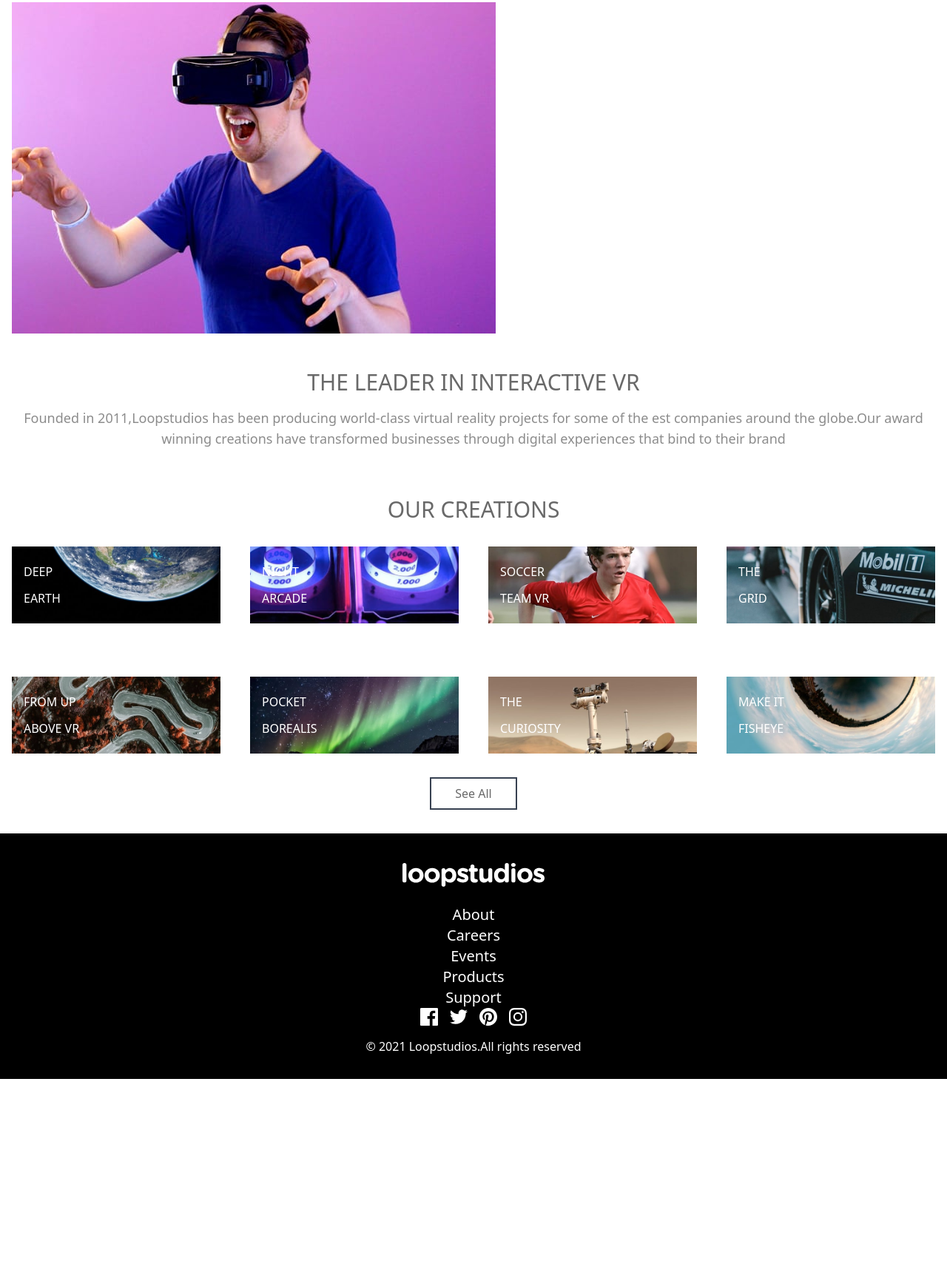
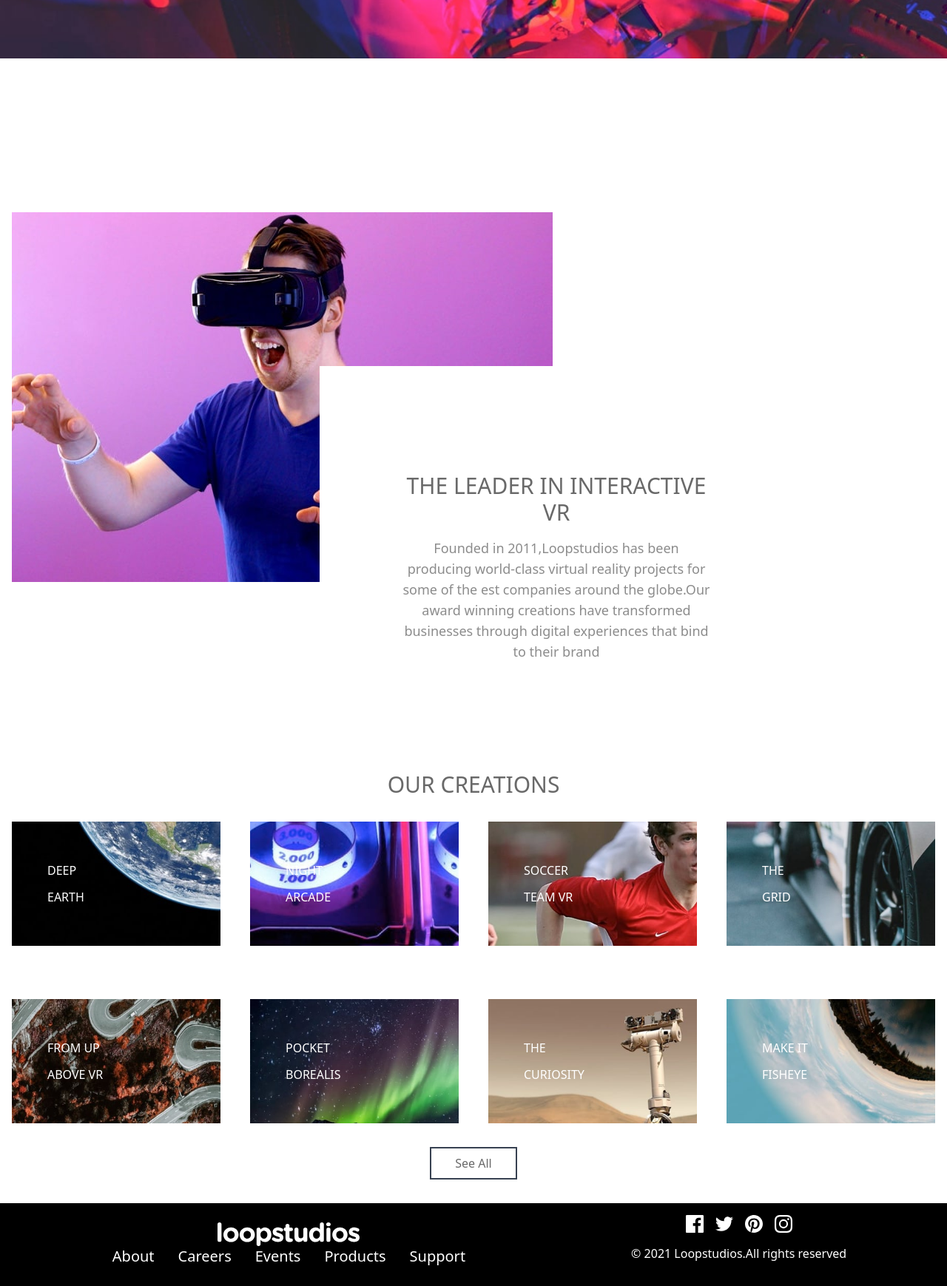
Before and after one commit to 722sofiaameh/loopStudioLandingPage, a website: page index.html in a window 1280 px wide. Shown: the part 469-2208 px from the top of the page at 74% size. Before the commit the page ends 1928 px from the top, so only its background shows below. Drawn offline with nearby package versions, Linux system fonts and the light colour scheme.

Commit message:
add desktop design

```diff
--- a/index.html
+++ b/index.html
@@ -15,14 +15,16 @@
     <link href="../dist/output.css" rel="stylesheet" />
   </head>
 
-  <body class="">
+  <body class="mx-auto">
     <header
-      class="bg-[url('images/mobile/image-hero.jpg')] bg-cover bg-no-repeat pb-40"
+      class="bg-[url('../images/mobile/image-hero.jpg')] bg-cover bg-no-repeat pb-40 md:bg-[url('../images/desktop/image-hero.jpg')] md:bg-cover"
     >
-      <nav class="p-5 md:flex md:items-center md:justify-between gap-x-12">
+      <nav
+        class="p-5 md:flex md:items-center md:justify-between gap-x-12 md:py-10 md:mx-auto md:container"
+      >
         <div class="flex justify-between items-center">
           <div class="text-2xl font-[Poppins] cursor-pointer">
-            <img class="h-10 inline" src="images/logo.svg" />
+            <img class="h-10 inline" src="./images/logo.svg" />
           </div>
           <div class="text-3xl cursor-pointer mx-2 md:hidden block">
             <ion-icon name="menu" onclick="Menu(this)" class="text-white">
@@ -33,43 +35,41 @@
           class="md:flex md:items-center md:z-auto md:static absolute md:bg-inherit bg-black text-white w-full left-0 md:w-auto md:py-0 py-4 md:pl-0 pl-7 md:opacity-100 opacity-0 top-[-400px] transition-all ease-in duration-500"
         >
           <li class="mx-4 my-6 md:my-0">
-            <a href="#" class="text-xl hover:text-cyan-500 duration-500"
-              >About</a
-            >
+            <a href="#" class="text-xl hover:underline duration-500">About</a>
           </li>
           <li class="mx-4 my-6 md:my-0">
-            <a href="#" class="text-xl hover:text-cyan-500 duration-500"
-              >Careers</a
-            >
+            <a href="#" class="text-xl hover:underline duration-500">Careers</a>
           </li>
           <li class="mx-4 my-6 md:my-0">
-            <a href="#" class="text-xl hover:text-cyan-500 duration-500"
-              >Events</a
-            >
+            <a href="#" class="text-xl hover:underline duration-500">Events</a>
           </li>
           <li class="mx-4 my-6 md:my-0">
-            <a href="#" class="text-xl hover:text-cyan-500 duration-500"
+            <a href="#" class="text-xl hover:underline duration-500"
               >Products</a
             >
           </li>
           <li class="mx-4 my-6 md:my-0">
-            <a href="#" class="text-xl hover:text-cyan-500 duration-500"
-              >Support</a
-            >
+            <a href="#" class="text-xl duration-500 hover:underline">Support</a>
           </li>
         </ul>
       </nav>
-      <div
-        class="border-white border-2 text-white uppercase w-4/6 p-4 justify-center mx-auto mt-20 text-3xl"
-      >
-        Immersive Experiences that deliver
+      <div class="mx-auto container">
+        <div
+          class="border-white border-2 text-white uppercase lg:w-6/4 p-5 mt-20 text-3xl md:w-52"
+        >
+          <p class="md:mx-auto leading-9 mr-8">
+            Immersive Experiences that deliver
+          </p>
+        </div>
       </div>
     </header>
-    <section class="mx-auto container">
+    <section class="mx-auto container md:relative md:mt-52 md:my-28 md:mb-32">
       <div class="mt-20">
-        <img src="images/mobile/image-interactive.jpg" class="px-4" />
+        <img src="images/desktop/image-interactive.jpg" class="px-4" />
       </div>
-      <div>
+      <div
+        class="md:bg-white md:w-1/2 md:h-3/4 md:p-24 md:pb-0 md:text-left md:absolute md:right-52 md:top-52"
+      >
         <h2 class="uppercase pt-12 text-center text-headingColor text-3xl mx-4">
           The Leader In INteractive Vr
         </h2>
@@ -81,7 +81,7 @@
         </p>
       </div>
     </section>
-    <section class="mx-auto container">
+    <section class="mx-auto container md:mt-52">
       <div>
         <h2 class="uppercase text-center pt-12 text-headingColor text-3xl">
           Our creations
@@ -89,80 +89,81 @@
       </div>
       <div class="mx-4 md:grid md:grid-cols-4 md:gap-10">
         <div
-          class="uppercase bg-[url('images/mobile/image-deep-earth.jpg')] bg-cover w-50 p-4 text-white text-start leading-9 mt-8"
+          class="uppercase bg-[url('../images/mobile/image-deep-earth.jpg')] bg-cover w-50 p-4 md:p-12 text-white text-start leading-9 mt-8"
         >
           Deep <br />Earth
         </div>
         <div
-          class="uppercase bg-[url('images/mobile/image-night-arcade.jpg')] bg-cover w-50 p-4 text-white text-start leading-9 mt-8"
+          class="uppercase bg-[url('../images/mobile/image-night-arcade.jpg')] bg-cover w-50 p-4 md:p-12 text-white text-start leading-9 mt-8"
         >
           Night <br />Arcade
         </div>
 
         <div
-          class="uppercase bg-[url('images/mobile/image-soccer-team.jpg')] bg-cover w-50 p-4 text-white text-start leading-9 mt-8"
+          class="uppercase bg-[url('../images/mobile/image-soccer-team.jpg')] bg-cover md:p-12 w-50 p-4 text-white text-start leading-9 mt-8"
         >
           Soccer <br />Team VR
         </div>
         <div
-          class="uppercase bg-[url('images/mobile/image-grid.jpg')] bg-cover w-50 p-4 text-white text-start leading-9 mt-8"
+          class="uppercase bg-[url('../images/mobile/image-grid.jpg')] bg-cover md:p-12 w-50 p-4 text-white text-start leading-9 mt-8"
         >
           The <br />Grid
         </div>
         <div
-          class="uppercase bg-[url('images/mobile/image-from-above.jpg')] bg-cover w-50 p-4 text-white text-start leading-9 mt-8"
+          class="uppercase bg-[url('../images/mobile/image-from-above.jpg')] bg-cover w-50 p-4 md:p-12 text-white text-start leading-9 mt-8"
         >
           From UP <br />Above VR
         </div>
         <div
-          class="uppercase bg-[url('images/mobile/image-pocket-borealis.jpg')] bg-cover w-50 p-4 text-white text-start leading-9 mt-8"
+          class="uppercase bg-[url('../images/mobile/image-pocket-borealis.jpg')] bg-cover md:p-12 w-50 p-4 text-white text-start leading-9 mt-8"
         >
           Pocket <br />Borealis
         </div>
         <div
-          class="uppercase bg-[url('images/mobile/image-curiosity.jpg')] bg-cover w-50 p-4 text-white text-start leading-9 mt-8"
+          class="uppercase bg-[url('../images/mobile/image-curiosity.jpg')] bg-cover md:p-12 w-50 p-4 text-white text-start leading-9 mt-8"
         >
           The <br />Curiosity
         </div>
         <div
-          class="uppercase bg-[url('images/mobile/image-fisheye.jpg')] bg-cover w-50 p-4 text-white text-start leading-9 mt-8"
+          class="uppercase bg-[url('../images/mobile/image-fisheye.jpg')] bg-cover md:p-12 w-50 p-4 text-white text-start leading-9 mt-8"
         >
           Make it <br />Fisheye
         </div>
       </div>
       <div class="flex pt-8 justify-center items-center">
-        <a class="border-gray-700 border-2 px-8 py-2 mb-8 text-headingColor"
+        <a
+          class="border-gray-700 border-2 px-8 py-2 mb-8 text-headingColor hover:bg-black cursor-pointer"
           >See All</a
         >
       </div>
     </section>
     <footer class="mx-auto bg-black p-4">
-      <div class="">
+      <div class="md:flex md:justify-center gap-52 md:items-center">
         <div class="">
-          <img src="images/logo.svg" class="mx-auto py-6" />
-          <ul class="text-white text-center">
+          <div class="mx-auto "><img src="images/logo.svg" class="mx-auto " /></div>
+          <ul
+            class="text-white text-center md:flex md:justify-center md:items-center"
+          >
             <li class="mx-4 my-6 md:my-0">
-              <a href="#" class="text-xl hover:text-cyan-500 duration-500"
-                >About</a
-              >
+              <a href="#" class="text-xl hover:underline duration-500">About</a>
             </li>
             <li class="mx-4 my-6 md:my-0">
-              <a href="#" class="text-xl hover:text-cyan-500 duration-500"
+              <a href="#" class="text-xl hover:underline duration-500"
                 >Careers</a
               >
             </li>
             <li class="mx-4 my-6 md:my-0">
-              <a href="#" class="text-xl hover:text-cyan-500 duration-500"
+              <a href="#" class="text-xl hover:underline duration-500"
                 >Events</a
               >
             </li>
             <li class="mx-4 my-6 md:my-0">
-              <a href="#" class="text-xl hover:text-cyan-500 duration-500"
+              <a href="#" class="text-xl hover:underline duration-500"
                 >Products</a
               >
             </li>
             <li class="mx-4 my-6 md:my-0">
-              <a href="#" class="text-xl hover:text-cyan-500 duration-500"
+              <a href="#" class="text-xl hover:underline duration-500"
                 >Support</a
               >
             </li>
@@ -170,10 +171,18 @@
         </div>
         <div>
           <div class="flex gap-4 items-center justify-center align-middle">
-            <img src="images/icon-facebook.svg" />
-            <img src="images/icon-twitter.svg" />
-            <img src="images/icon-pinterest.svg" />
-            <img src="images/icon-instagram.svg" />
+            <a href="" class="hover:underline"
+              ><img src="images/icon-facebook.svg"
+            /></a>
+            <a href="" class="hover:underline"
+              ><img src="images/icon-twitter.svg"
+            /></a>
+            <a href="" class="hover:underline"
+              ><img src="images/icon-pinterest.svg"
+            /></a>
+            <a href="" class="hover:underline"
+              ><img src="images/icon-instagram.svg"
+            /></a>
           </div>
           <p class="text-white text-center py-4">
             &copy; 2021 Loopstudios.All rights reserved
--- a/tailwind.config.js
+++ b/tailwind.config.js
@@ -1,11 +1,15 @@
 /** @type {import('tailwindcss').Config} */
 module.exports = {
-  content: ["./index.html"],
+  content: ["index.html"],
   theme: {
     extend: {
       colors:{
         textColor : "hsl(0, 0%, 55%)",
         headingColor : "hsl(0, 0%, 41%)"
+      },
+      screens:{
+        sm: '200px',
+        md: '700px'
       }
     }
   },
```
Also changed, not shown: dist/output.css.
